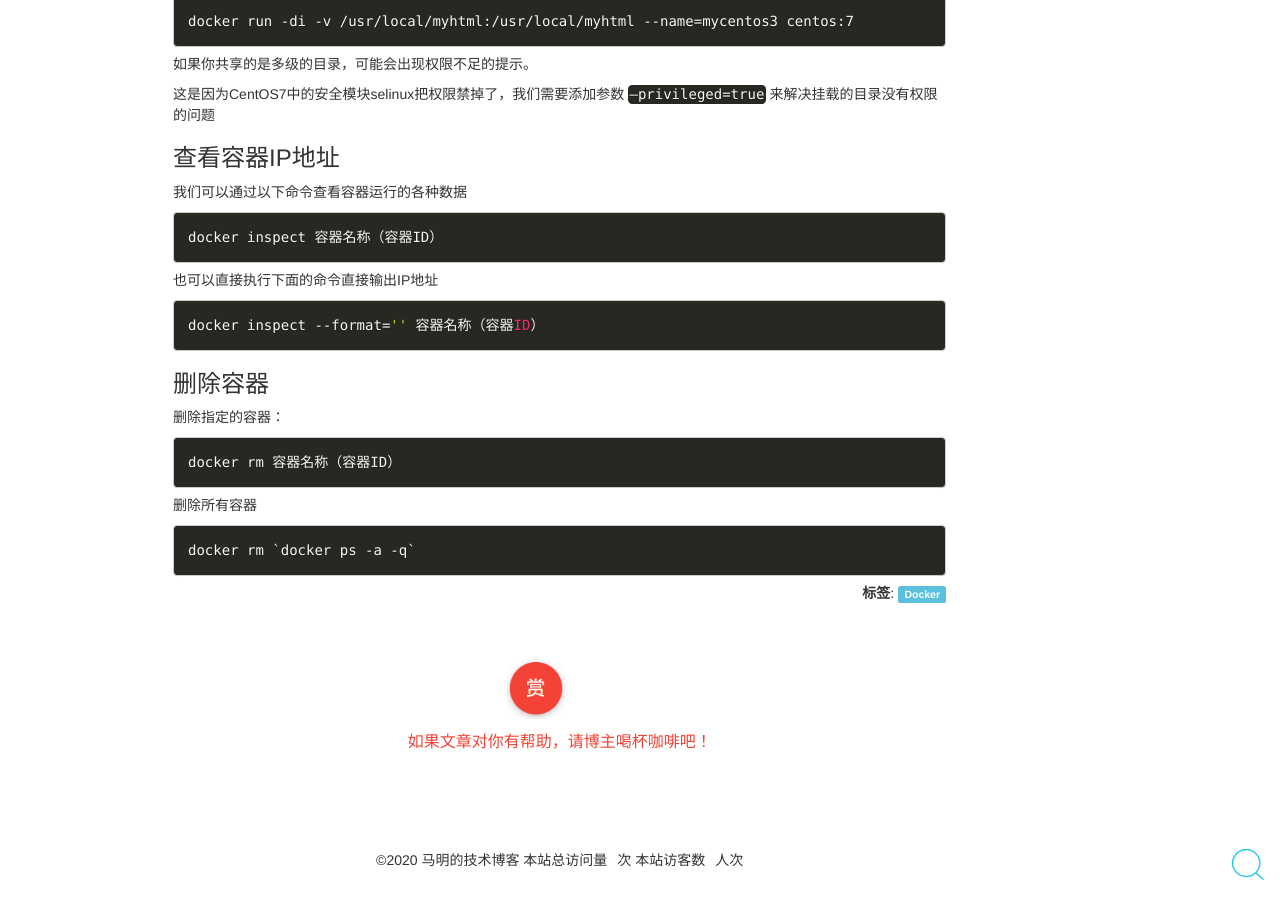
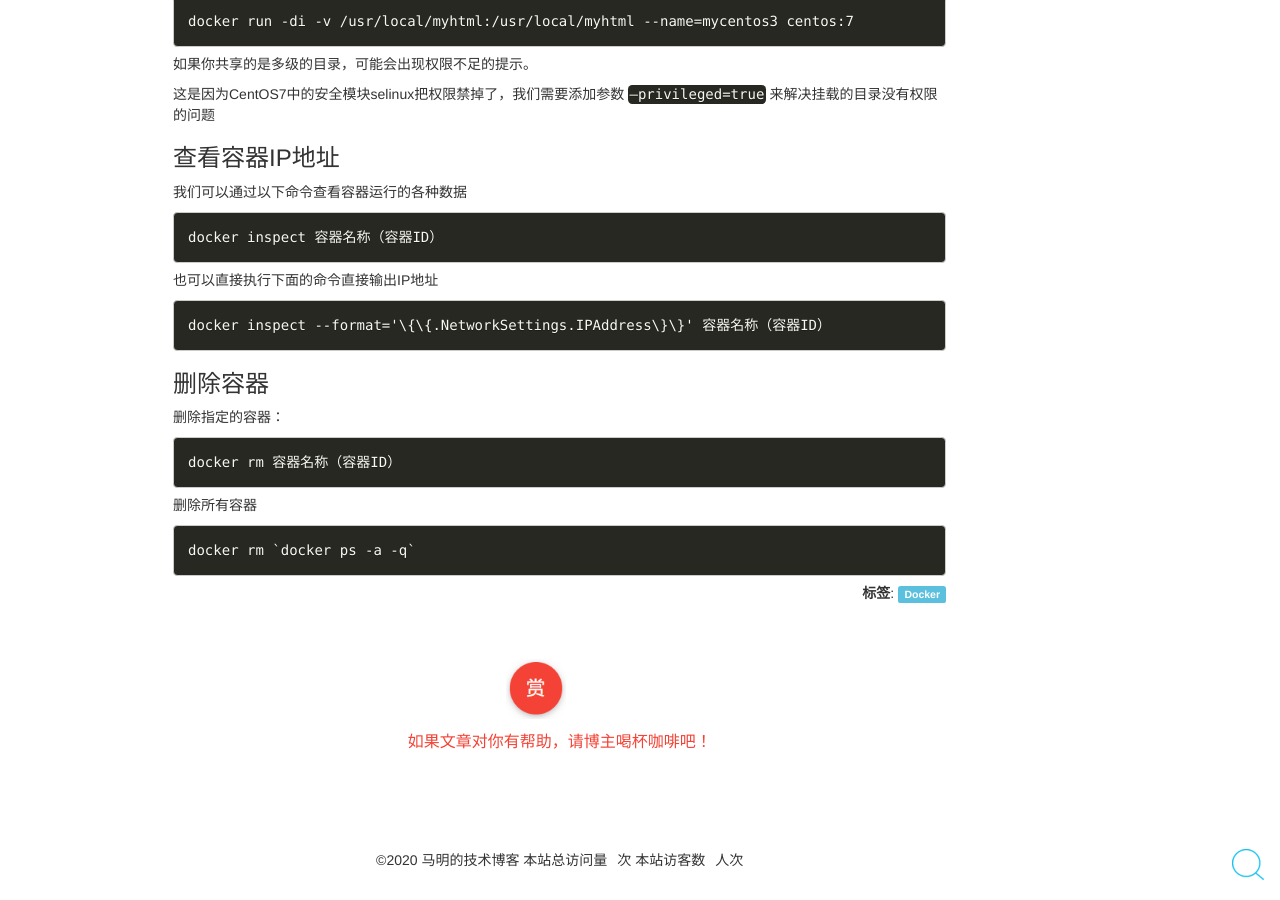
Before and after one commit to chaojunma/chaojunma.github.io, a Jekyll site: the page built from _posts/2020-6-1-Docker常用命令.md, in a window 1280 px wide and 900 px high, scrolled down 3003 px. Built offline with Jekyll 4.4.1, drawn with Linux system fonts in a browser that asks for light colours; comment, search, counter and statistics services are not loaded.

Commit message:
修改内容

````diff
--- a/_posts/2020-6-1-Docker常用命令.md
+++ b/_posts/2020-6-1-Docker常用命令.md
@@ -143,8 +143,8 @@ docker run -di -v /usr/local/myhtml:/usr/local/myhtml --name=mycentos3 centos:7
 docker inspect 容器名称（容器ID）
 ```
 也可以直接执行下面的命令直接输出IP地址
-```javascript
-docker inspect --format='{{.NetworkSettings.IPAddress}}' 容器名称（容器ID）
+```
+docker inspect --format='\{\{.NetworkSettings.IPAddress\}\}' 容器名称（容器ID）
 ```
 ### 删除容器
 删除指定的容器：
````
